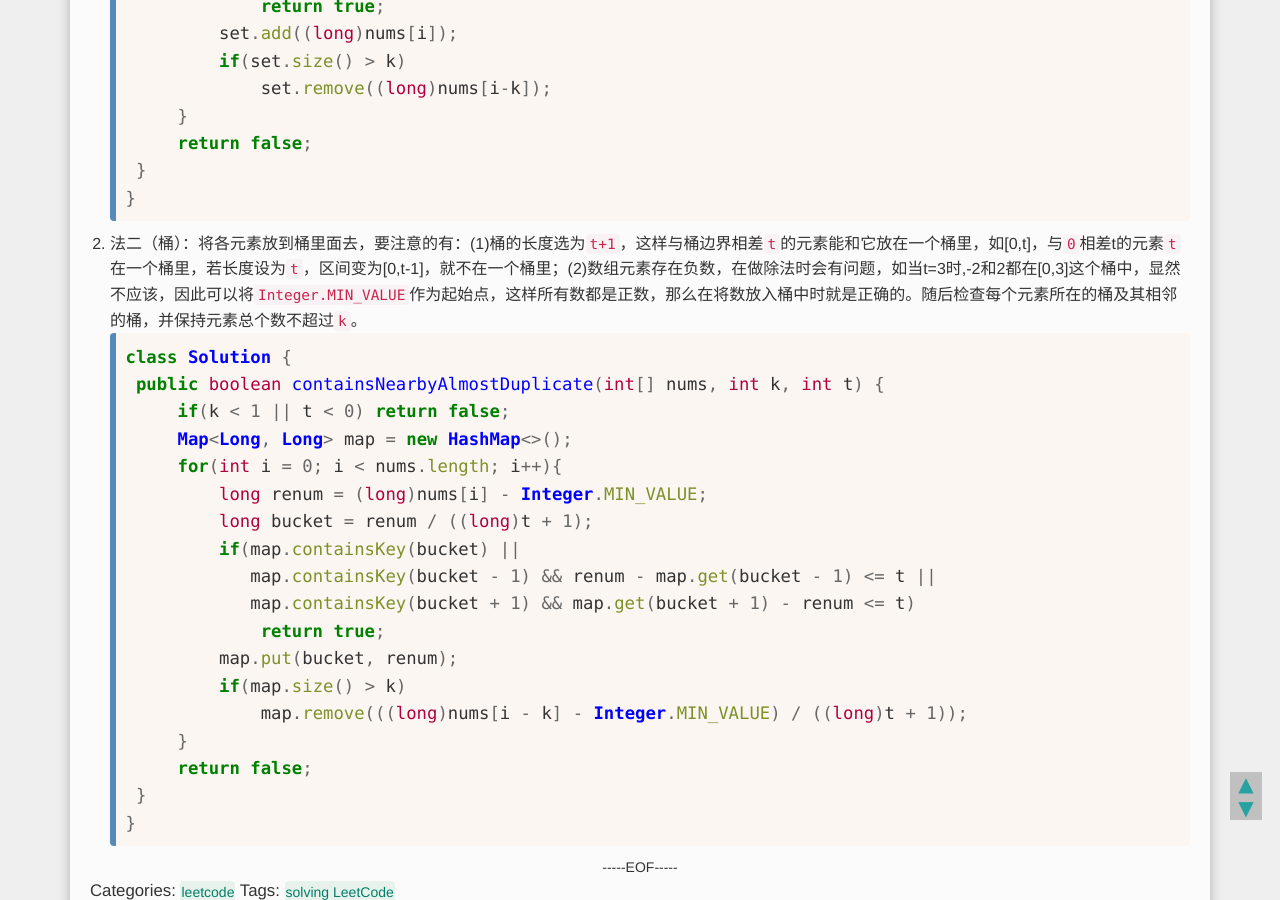
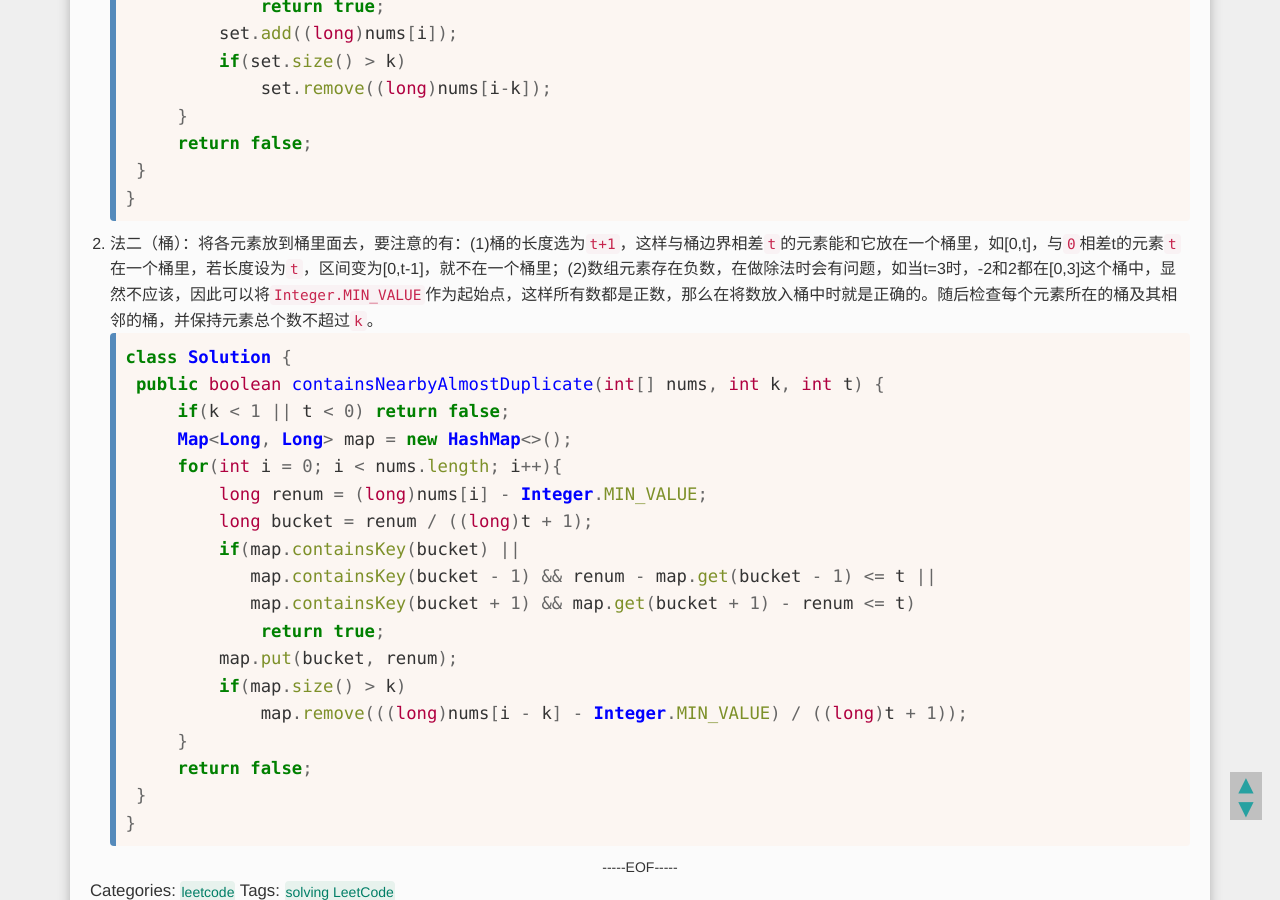
Before and after one commit to YurieSun/YurieSun.github.io, a Jekyll site: the page built from _posts/2019-12-23-leetcode-0220-contains-duplicate-iii.md, in a window 1280 px wide and 900 px high, scrolled down 634 px. Built offline with Jekyll 4.4.1, drawn with Linux system fonts in a browser that asks for light colours.

Commit message:
revise typo

````diff
--- a/_posts/2019-12-23-leetcode-0220-contains-duplicate-iii.md
+++ b/_posts/2019-12-23-leetcode-0220-contains-duplicate-iii.md
@@ -31,7 +31,7 @@ class Solution {
     }
 }
 ```
-2. 法二（桶）：将各元素放到桶里面去，要注意的有：(1)桶的长度选为`t+1`，这样与桶边界相差`t`的元素能和它放在一个桶里，如[0,t]，与`0`相差t的元素`t`在一个桶里，若长度设为`t`，区间变为[0,t-1]，就不在一个桶里；(2)数组元素存在负数，在做除法时会有问题，如当t=3时,-2和2都在[0,3]这个桶中，显然不应该，因此可以将`Integer.MIN_VALUE`作为起始点，这样所有数都是正数，那么在将数放入桶中时就是正确的。随后检查每个元素所在的桶及其相邻的桶，并保持元素总个数不超过`k`。
+2. 法二（桶）：将各元素放到桶里面去，要注意的有：(1)桶的长度选为`t+1`，这样与桶边界相差`t`的元素能和它放在一个桶里，如[0,t]，与`0`相差t的元素`t`在一个桶里，若长度设为`t`，区间变为[0,t-1]，就不在一个桶里；(2)数组元素存在负数，在做除法时会有问题，如当t=3时，-2和2都在[0,3]这个桶中，显然不应该，因此可以将`Integer.MIN_VALUE`作为起始点，这样所有数都是正数，那么在将数放入桶中时就是正确的。随后检查每个元素所在的桶及其相邻的桶，并保持元素总个数不超过`k`。
 ```java
 class Solution {
     public boolean containsNearbyAlmostDuplicate(int[] nums, int k, int t) {
````
